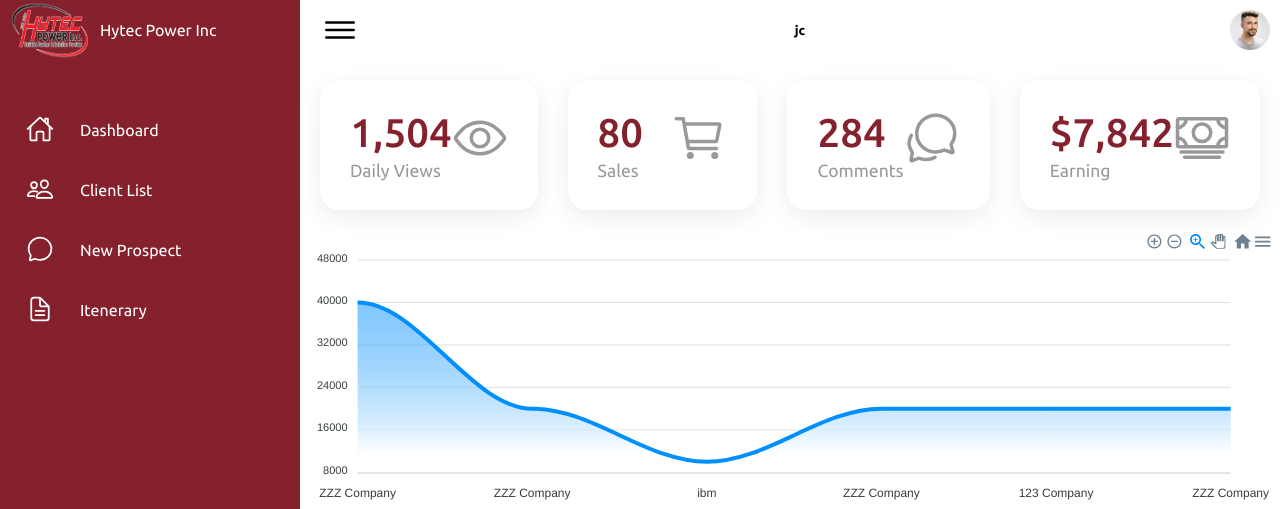
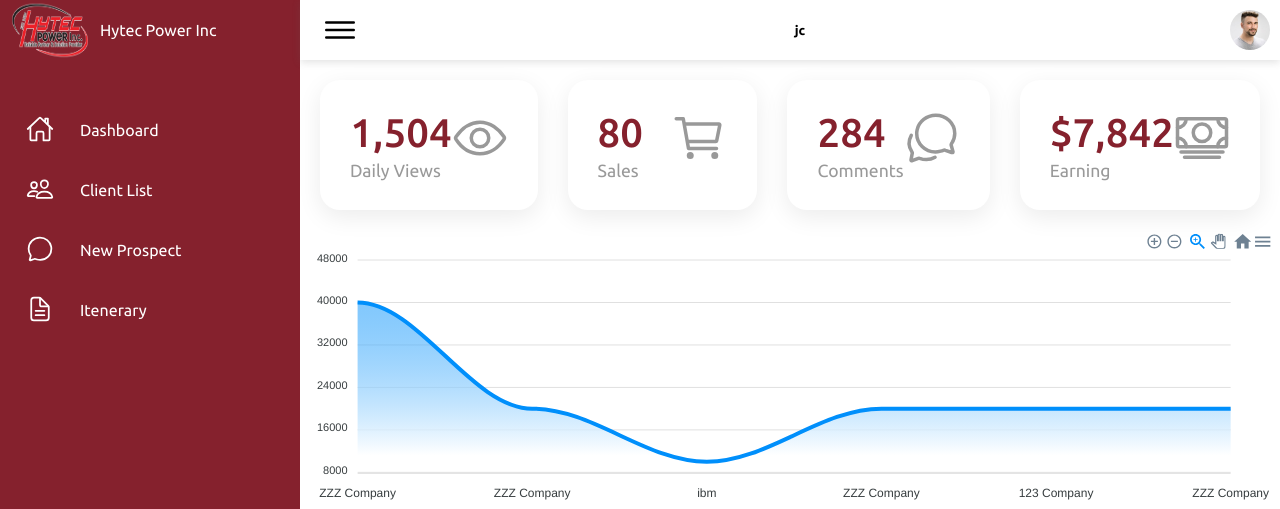
Before and after one commit to jcmoralba/CRM_FAE, a PHP site: page /new_index.php in a window 1280 px wide. Shown: the top 509 px of the page. Run offline with PHP 8.4, Linux system fonts and the light colour scheme; a user stored in the database is signed in; data comes from the database, SQL or seed files in the repository; some libraries are stand-ins or nearby versions.

Commit message:
navbar shadow

```diff
--- a/navbar.php
+++ b/navbar.php
@@ -11,7 +11,7 @@
 
 <body>
   <div class="main">
-    <div class="topbar">
+    <div class="topbar" style="box-shadow: rgba(99, 99, 99, 0.2) 0px 2px 8px 0px;">
       <div class="toggle">
         <ion-icon name="menu-outline"></ion-icon>
       </div>
```
